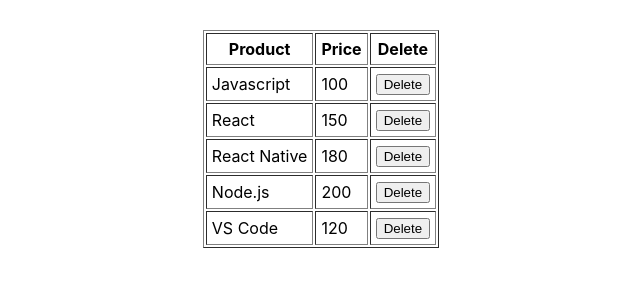
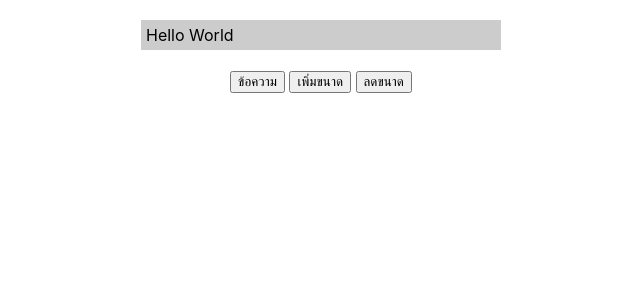
Before and after one commit to omnanamy2436/app1, a React (Create React App) app: page / in a window 1280 px wide. Shown: the top 300 px of the page, without its empty margins (319-959 px from the left). Built offline with nearby package versions, Linux system fonts and the light colour scheme.

Commit message:
Create State-Function

```diff
--- a/src/App.js
+++ b/src/App.js
@@ -1,6 +1,5 @@
 import React from 'react';
-import RefsFunc from './refs-func';
-import RefsArray from './refs-array';
+import MessageBox from './state-func';
 export default function App() {
-  return <RefsArray/>;
+  return <MessageBox/>;
 }
--- /dev/null
+++ b/src/state-func.js
@@ -0,0 +1,36 @@
+import React,{useState} from 'react'
+
+export default function MessageBox() {
+    let [text, setText] = useState('Hello World')
+    let [size, setSize] = useState(16)
+
+    const onClickSetText = () => {
+        let t = prompt('กำหนดข้อความ')
+        if(t) {
+            setText(t)
+        }
+    }
+
+    const onClickZoomIn = () => {
+        let newSize = size + 1
+        setSize(newSize)
+    }
+
+    let msgboxStyle = {
+        display: 'inline-block',
+        width: 350,
+        fontSize: size,
+        backgroundColor: '#ccc',
+        padding: 5,
+        textAlign: 'left'
+    }
+
+  return (
+    <div style={{textAlign:'center', marginTop:20}}>
+        <div style={msgboxStyle}>{text}</div><br/><br/>
+        <button onClick={onClickSetText}>ข้อความ</button>&nbsp;
+        <button onClick={onClickZoomIn}>เพิ่มขนาด</button>&nbsp;
+        <button onClick={() => setSize(size - 1)}>ลดขนาด</button>
+    </div>
+  )
+}
```
